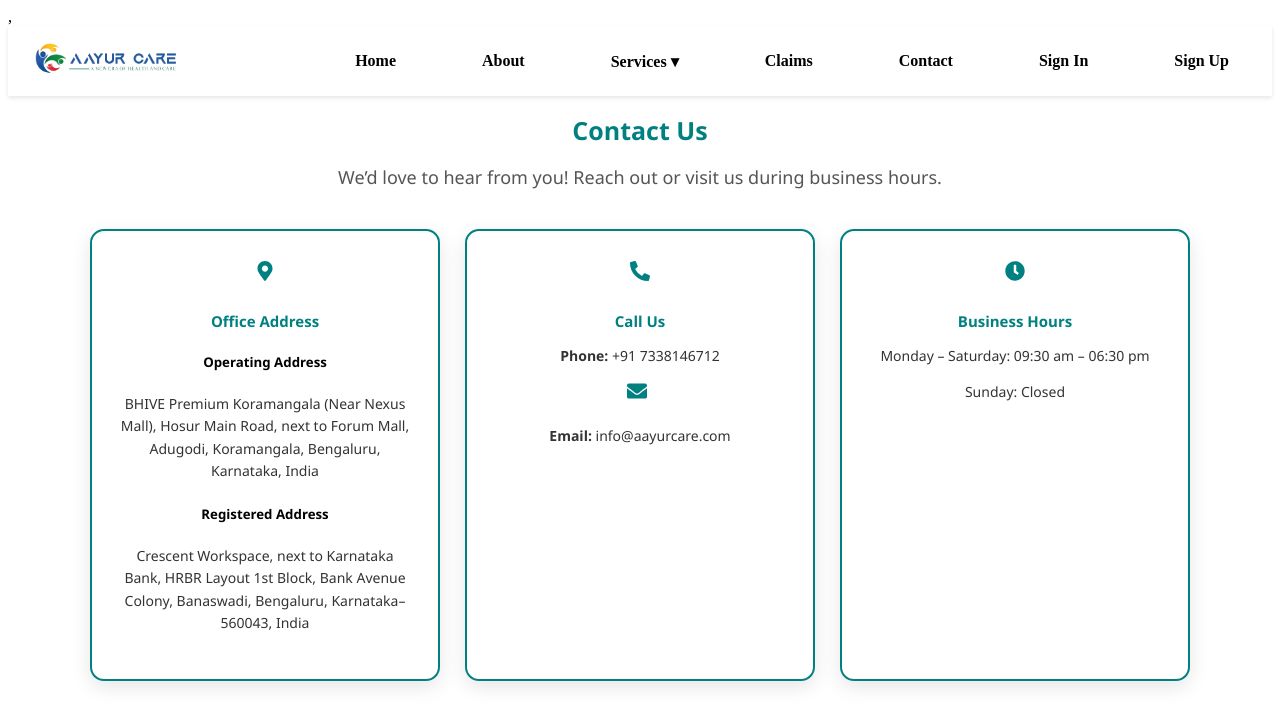
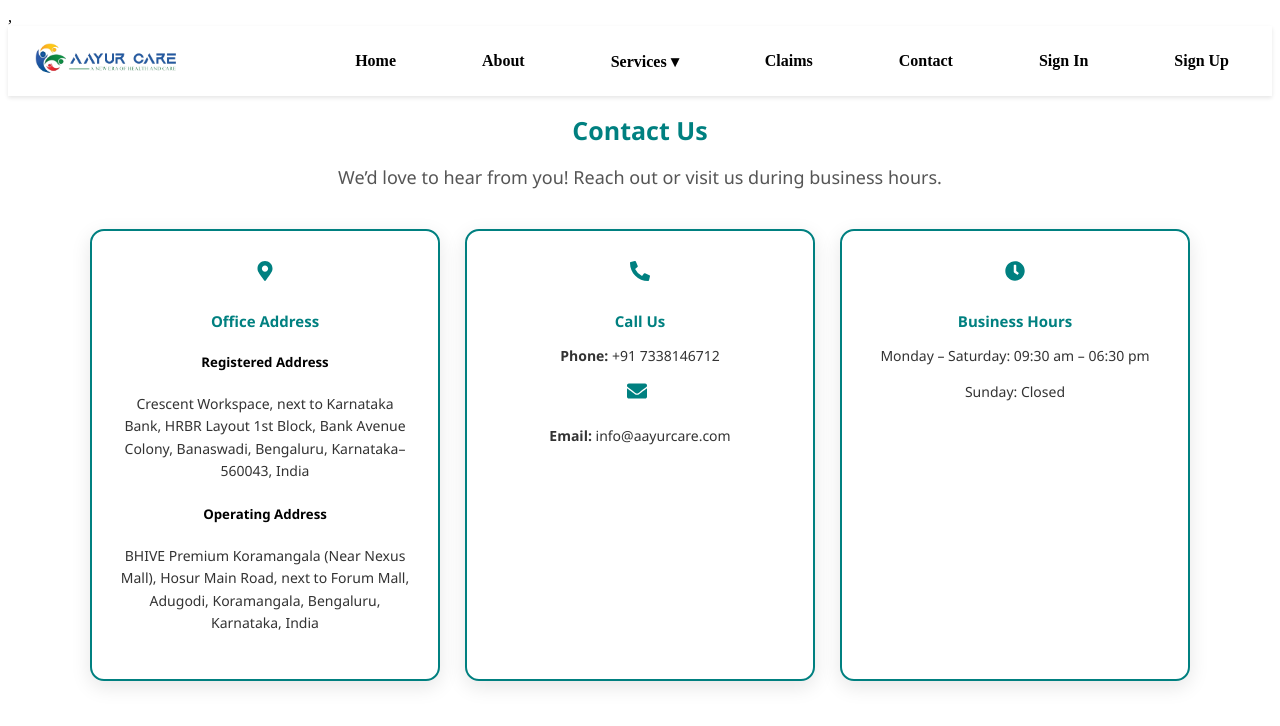
Before and after one commit to Aayurcare2025/aayurcare, a React (Create React App) app: page / in a window 1280 px wide. Both pictures are taken after a click on the item "Contact". Shown: the top 726 px of the page. Built offline with nearby package versions, Linux system fonts and the light colour scheme.

Commit message:
Update Contact.js

```diff
--- a/src/Dashboard/Contact.js
+++ b/src/Dashboard/Contact.js
@@ -14,16 +14,16 @@
         <div className="contact-card">
           <FaMapMarkerAlt className="contact-icon" />
           <h2 className="section-heading">Office Address</h2>
-          <h5>Operating Address</h5>
+          <h5>Registered Address</h5>
+          <p>
+           Crescent Workspace, next to Karnataka Bank, HRBR Layout 1st Block, Bank Avenue Colony,
+ Banaswadi, Bengaluru, Karnataka– 560043, India
+          </p>
+           <h5>Operating Address</h5>
           <p>
             BHIVE Premium Koramangala (Near Nexus Mall),
             Hosur Main Road, next to Forum Mall, Adugodi,
             Koramangala, Bengaluru, Karnataka, India
-          </p>
-          <h5>Registered Address</h5>
-          <p>
-           Crescent Workspace, next to Karnataka Bank, HRBR Layout 1st Block, Bank Avenue Colony,
- Banaswadi, Bengaluru, Karnataka– 560043, India
           </p>
 
 
```
